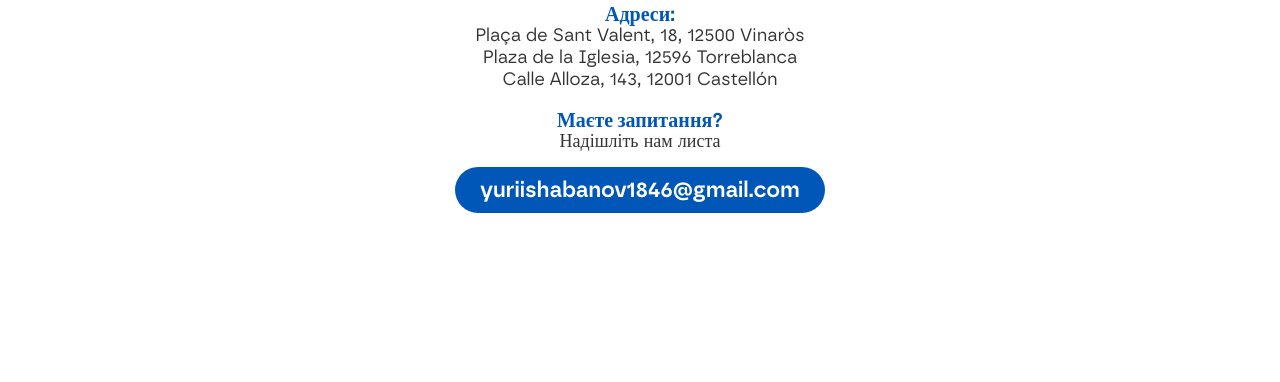
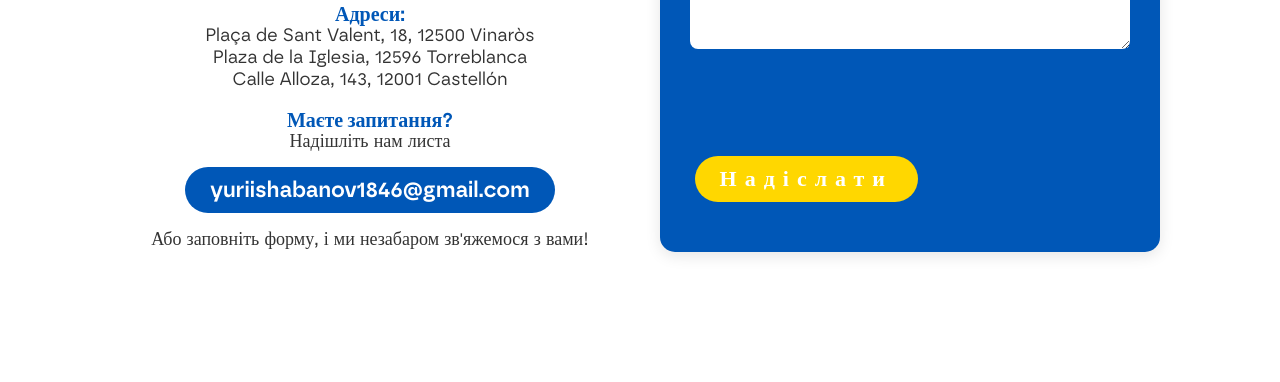
Before and after one commit to denxiik/ukrainian-church-vinaros-web, a plain HTML site: page ukr/contact/index.html in a window 1280 px wide. Shown: the part 418-800 px from the top of the page. Drawn offline with Linux system fonts and the light colour scheme.

Commit message:
restore form

```diff
--- a/ukr/contact/index.html
+++ b/ukr/contact/index.html
@@ -39,10 +39,10 @@
                     yuriishabanov1846@gmail.com
                 </button>
             </a>
-            <!--p class="paragraph-normal">Або заповніть форму, і ми незабаром зв'яжемося з вами!</p-->
+            <p class="paragraph-normal">Або заповніть форму, і ми незабаром зв'яжемося з вами!</p>
         </div>
 
-        <!--div class="contact-form-container">
+        <div class="contact-form-container">
             <form class="contact-form" action="" method="POST">
                 <div class="form-group">
                     <input type="text" id="name" name="name" placeholder="Ім'я:" required>
@@ -58,7 +58,7 @@
                 </div>
                 <button type="submit">Надіслати</button>
             </form>
-        </div-->
+        </div>
     </section>
 </body>
 
```
